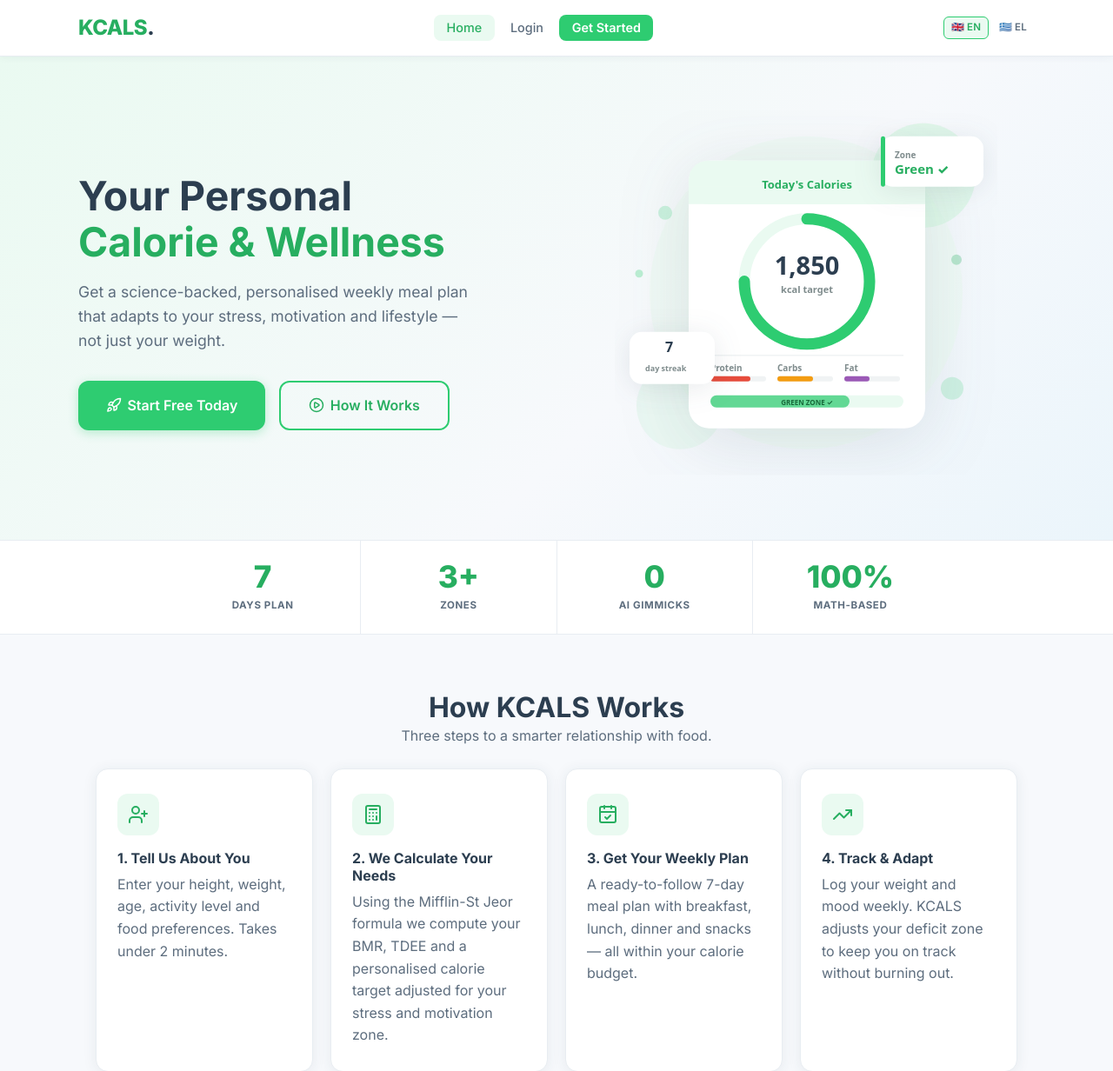
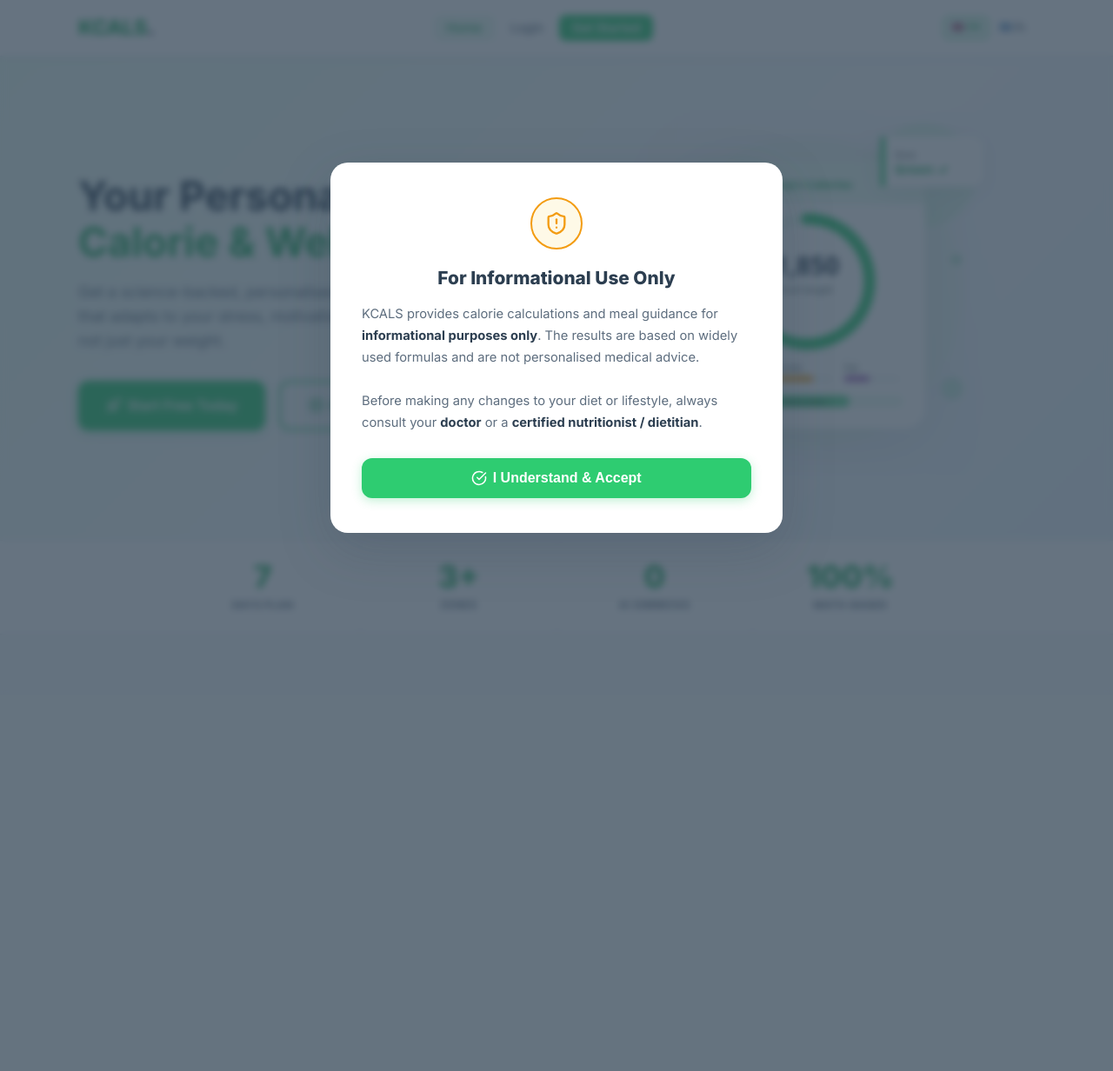
Before and after one commit to TheoSfak/kcals, a PHP site: page / in a window 1280 px wide. Shown: the top 1232 px of the page at 87% size. After the commit the page ends 699 px from the top, so only its background shows below. Run offline with PHP 8.4, Linux system fonts and the light colour scheme; a stand-in replaces the project's code that opens the database connection; some libraries are stand-ins or nearby versions.

Commit message:
feat: add disclaimer modal with bilingual acceptance (EN/EL)

```diff
--- a/assets/css/style.css
+++ b/assets/css/style.css
@@ -786,3 +786,98 @@ footer {
     .lang-switcher { margin-left: 0.25rem; }
     .lang-btn { padding: 0.2rem 0.3rem; font-size: 0.68rem; }
 }
+
+/* ---------- Disclaimer Modal ---------- */
+.disclaimer-overlay {
+    display: none;
+    position: fixed;
+    inset: 0;
+    z-index: 9999;
+    background: rgba(44, 62, 80, 0.72);
+    backdrop-filter: blur(4px);
+    -webkit-backdrop-filter: blur(4px);
+    align-items: center;
+    justify-content: center;
+    padding: 1.25rem;
+    opacity: 0;
+    transition: opacity 0.35s ease;
+}
+
+.disclaimer-overlay.visible {
+    display: flex;
+    animation: disclaimerFadeIn 0.35s ease forwards;
+}
+
+.disclaimer-overlay.hiding {
+    animation: disclaimerFadeOut 0.35s ease forwards;
+}
+
+@keyframes disclaimerFadeIn {
+    from { opacity: 0; }
+    to   { opacity: 1; }
+}
+
+@keyframes disclaimerFadeOut {
+    from { opacity: 1; }
+    to   { opacity: 0; }
+}
+
+.disclaimer-modal {
+    background: var(--white);
+    border-radius: 20px;
+    box-shadow: 0 20px 60px rgba(44, 62, 80, 0.22);
+    padding: 2.5rem 2.25rem;
+    width: 100%;
+    max-width: 520px;
+    text-align: center;
+    animation: disclaimerSlideUp 0.38s cubic-bezier(.22,.68,0,1.2) forwards;
+}
+
+@keyframes disclaimerSlideUp {
+    from { transform: translateY(28px); opacity: 0; }
+    to   { transform: translateY(0);    opacity: 1; }
+}
+
+.disclaimer-icon {
+    width: 60px;
+    height: 60px;
+    border-radius: 50%;
+    background: #FEF9E7;
+    border: 2px solid #F39C12;
+    color: #F39C12;
+    display: flex;
+    align-items: center;
+    justify-content: center;
+    margin: 0 auto 1.25rem;
+    font-size: 1.6rem;
+}
+
+.disclaimer-icon svg {
+    width: 28px;
+    height: 28px;
+}
+
+.disclaimer-modal h2 {
+    font-size: 1.3rem;
+    font-weight: 800;
+    color: var(--slate);
+    margin-bottom: 1rem;
+}
+
+.disclaimer-modal p {
+    font-size: 0.92rem;
+    color: var(--slate-mid);
+    line-height: 1.7;
+    margin-bottom: 1.75rem;
+    text-align: left;
+}
+
+.disclaimer-modal strong {
+    color: var(--slate);
+    font-weight: 700;
+}
+
+@media (max-width: 480px) {
+    .disclaimer-modal { padding: 1.75rem 1.25rem; }
+    .disclaimer-modal h2 { font-size: 1.1rem; }
+}
--- a/includes/header.php
+++ b/includes/header.php
@@ -33,6 +33,35 @@ $_back      = urlencode($_SERVER['REQUEST_URI'] ?? '/');
     <link rel="stylesheet" href="<?= BASE_URL ?>/assets/css/style.css">
 </head>
 <body>
+
+<!-- ==================== DISCLAIMER MODAL ==================== -->
+<div id="disclaimer-overlay" class="disclaimer-overlay" role="dialog" aria-modal="true" aria-labelledby="disclaimer-title">
+    <div class="disclaimer-modal">
+        <div class="disclaimer-icon" aria-hidden="true">
+            <i data-lucide="shield-alert"></i>
+        </div>
+        <h2 id="disclaimer-title"><?= __('disclaimer_title') ?></h2>
+        <p><?= __('disclaimer_body') ?></p>
+        <button id="disclaimer-accept" class="btn btn-primary btn-lg" style="width:100%;justify-content:center;">
+            <i data-lucide="check-circle" style="width:18px;height:18px;"></i>
+            <?= __('disclaimer_accept') ?>
+        </button>
+    </div>
+</div>
+<script>
+(function(){
+    if(!localStorage.getItem('kcals_disclaimer_accepted')){
+        document.getElementById('disclaimer-overlay').classList.add('visible');
+    }
+    document.getElementById('disclaimer-accept').addEventListener('click', function(){
+        localStorage.setItem('kcals_disclaimer_accepted','1');
+        var ov = document.getElementById('disclaimer-overlay');
+        ov.classList.remove('visible');
+        ov.classList.add('hiding');
+        setTimeout(function(){ ov.style.display='none'; }, 380);
+    });
+})();
+</script>
 
 <nav class="navbar">
     <div class="navbar-inner">
--- a/lang/el.php
+++ b/lang/el.php
@@ -219,4 +219,9 @@ return [
 
     // ---- Footer ----
     'footer_text'           => 'Έξυπνη Διατροφή &amp; Ευεξία &bull; Χτισμένο με Pure PHP &amp; MySQL',
+
+    // ---- Disclaimer Modal ----
+    'disclaimer_title'      => 'Μόνο για Ενημερωτικούς Σκοπούς',
+    'disclaimer_body'       => 'Η εφαρμογή KCALS παρέχει υπολογισμούς θερμίδων και διατροφικές κατευθυντήριες γραμμές <strong>αποκλειστικά για ενημερωτικούς σκοπούς</strong>. Τα αποτελέσματα βασίζονται σε ευρέως χρησιμοποιούμενους μαθηματικούς τύπους και δεν αποτελούν εξατομικευμένη ιατρική συμβουλή.<br><br>Πριν κάνετε οποιαδήποτε αλλαγή στη διατροφή ή τον τρόπο ζωής σας, συμβουλευτείτε πάντα τον <strong>γιατρό σας</strong> ή τον <strong>πιστοποιημένο διαιτολόγο / διατροφολόγο σας</strong>.',
+    'disclaimer_accept'     => 'Κατανοώ &amp; Αποδέχομαι',
 ];
--- a/lang/en.php
+++ b/lang/en.php
@@ -219,4 +219,9 @@ return [
 
     // ---- Footer ----
     'footer_text'           => 'Smart Nutrition &amp; Wellness &bull; Built with Pure PHP &amp; MySQL',
+
+    // ---- Disclaimer Modal ----
+    'disclaimer_title'      => 'For Informational Use Only',
+    'disclaimer_body'       => 'KCALS provides calorie calculations and meal guidance for <strong>informational purposes only</strong>. The results are based on widely used formulas and are not personalised medical advice.<br><br>Before making any changes to your diet or lifestyle, always consult your <strong>doctor</strong> or a <strong>certified nutritionist / dietitian</strong>.',
+    'disclaimer_accept'     => 'I Understand & Accept',
 ];
```
